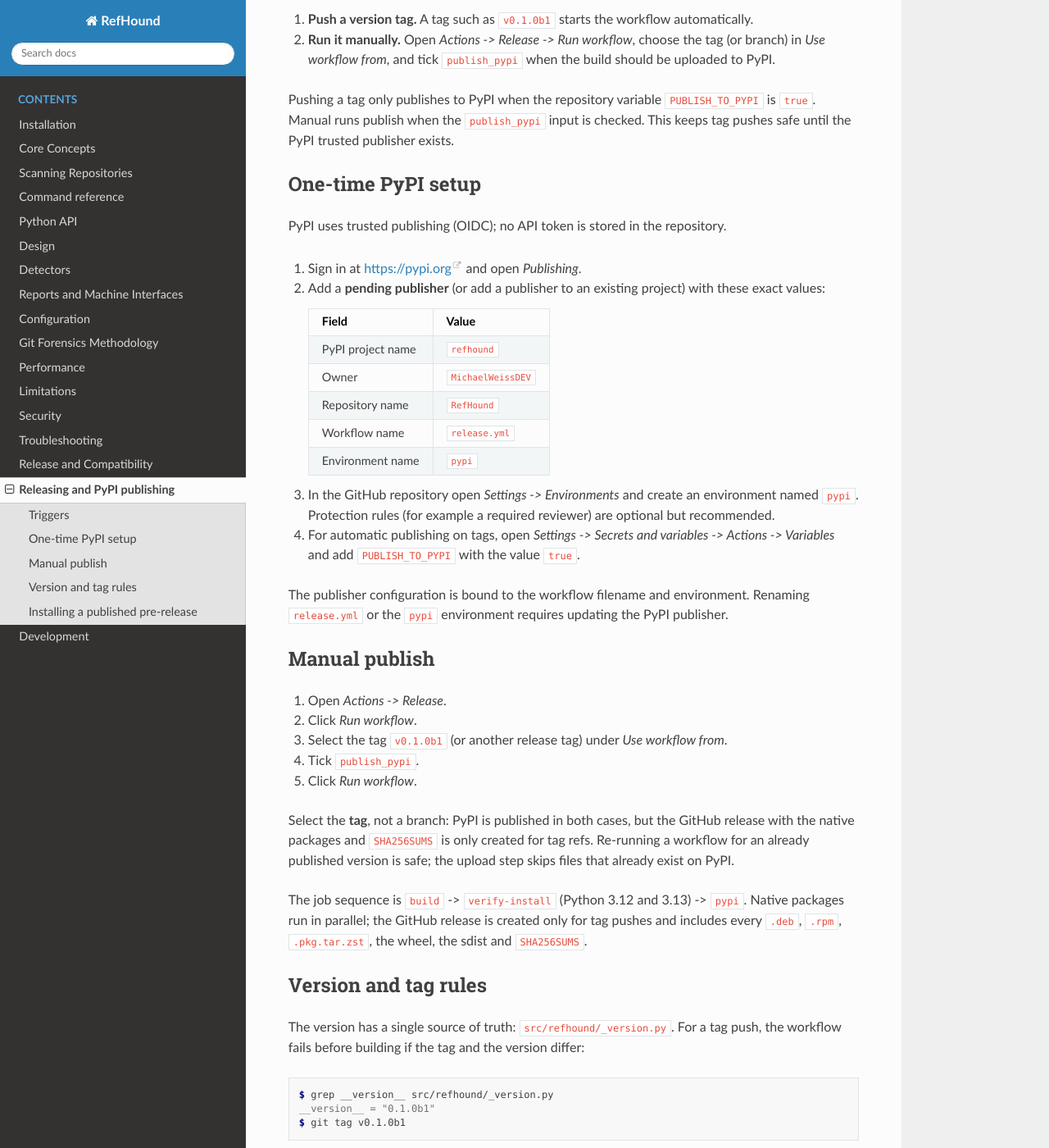
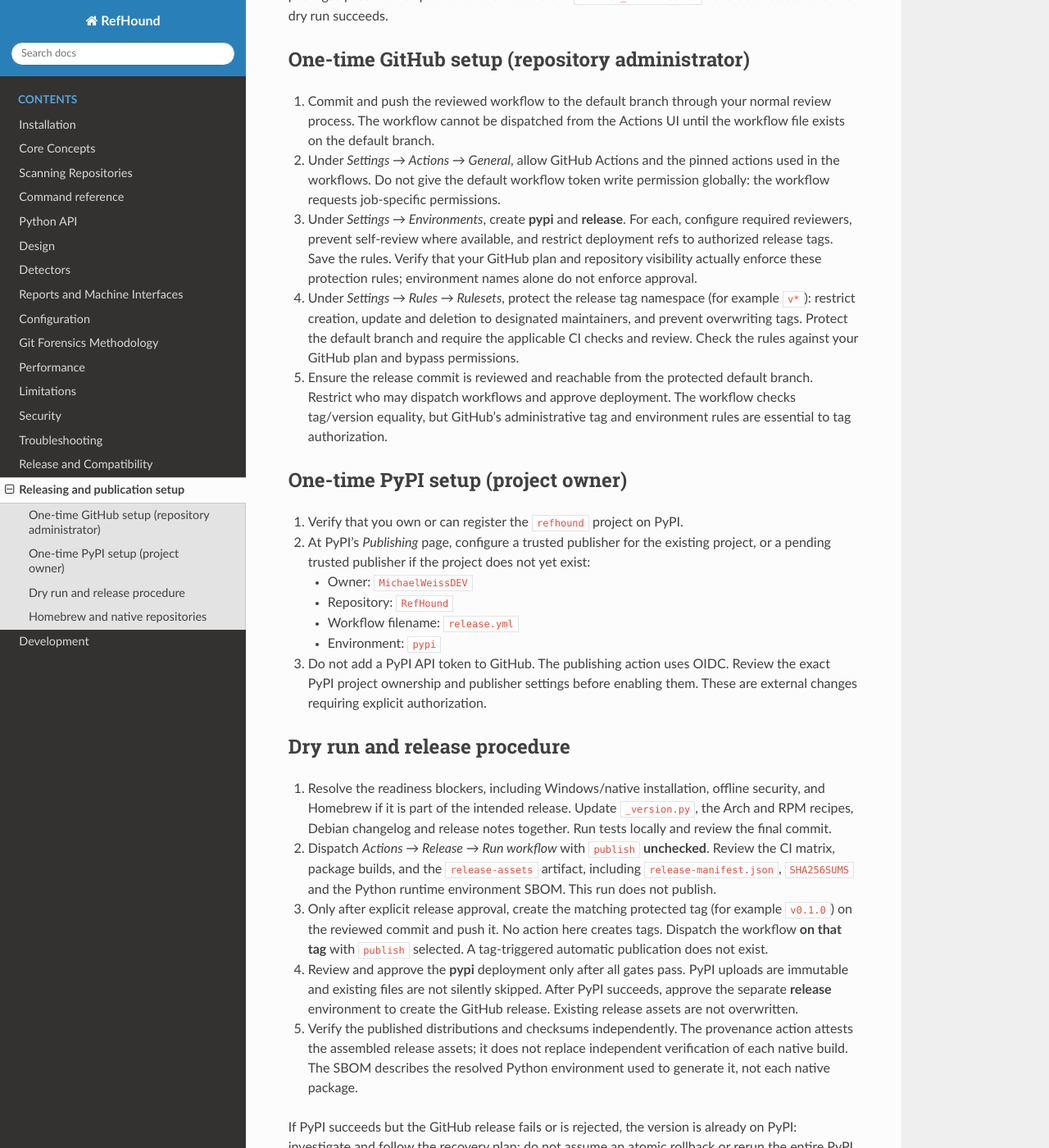
Before and after one commit to MichaelWeissDEV/RefHound, a Sphinx documentation site: the page built from docs/releasing.rst, in a window 1280 px wide and 1400 px high, scrolled down 325 px. Shown: the whole window at 82% size. Built offline with Sphinx 7.4.7 and the Read the Docs theme 3.1.0, drawn with Linux system fonts in a browser that asks for light colours; some of the changed text lies outside the part shown.

```diff
--- a/docs/compatibility.rst
+++ b/docs/compatibility.rst
@@ -6,17 +6,18 @@
 
 RefHound uses PEP 440 pre-release versions:
 
-* ``0.1.0a1`` - first alpha, installable from PyPI and native packages
-* ``0.1.0b1`` - first beta with the public Python API and release pipeline
-* ``0.1.0`` - first stable release
+* ``0.1.0b1`` - current source version
+* ``0.1.0`` - planned first stable release, not yet approved
 
-Pre-releases are not selected by default by ``pip`` or ``uv``. Use
-``pip install --pre refhound`` or ``pipx install --pre refhound``.
+Pre-releases are not selected by default by ``pip`` or ``uv``. Request the
+published beta explicitly with ``pip install 'refhound==0.1.0b1'`` or
+``uv tool install 'refhound==0.1.0b1'``. Using a global pre-release option can
+also select pre-release versions of unrelated dependencies.
 
 The version has a single source of truth: ``src/refhound/_version.py``. The
 build backend and the documentation read it from there; a release tag must
-match it exactly (``v0.1.0b1``). The release workflow checks this before it
-publishes anything.
+match it exactly (``v0.1.0b1``). Publication also requires a stable tag,
+successful gates and protected environment approvals.
 
 Public interfaces
 -----------------
@@ -35,25 +36,26 @@
 ----------------
 
 * Python 3.12 and 3.13.
-* Linux, macOS and Windows for the Python package.
-* Arch Linux, Debian 13 / Ubuntu 24.04 or newer, Fedora, openSUSE Tumbleweed
-  and RHEL 10+ for native packages. RHEL 9 and older streams ship Python 3.9
-  and are not supported by the current ``requires-python`` constraint.
+* Linux, macOS and Windows are targets for the Python package, pending the
+  full cross-platform release matrix.
+* Native packages for Arch Linux, Debian 13, Ubuntu 24.04+, Fedora, openSUSE
+  Tumbleweed and compatible RHEL versions are planned, not release-validated.
+  A Python interpreter meeting the package's ``>=3.12`` requirement is needed.
 * Git SHA-1 is required; SHA-256 is supported where the installed Git
   supports ``git init --object-format=sha256``.
 
 Release artifacts
 -----------------
 
-Each tagged release publishes:
+Planned release artifacts, subject to validation:
 
 * wheel (``py3-none-any``) and source distribution;
 * Debian ``.deb``, RPM for Fedora/openSUSE and an Arch ``.pkg.tar.zst``;
 * ``SHA256SUMS`` and a GitHub release with generated notes.
 
-The wheel is installed in isolation on Python 3.12 and 3.13 before publishing.
-PyPI uses trusted publishing through GitHub OIDC; no long-lived API token is
-stored in the repository.
+The workflow defaults to a dry run. Publication is opt-in and requires
+external trusted publishing and environment protection configuration; it has
+not yet been validated end to end.
 
 Native package artifacts are installable with ``apt``/``dnf``/``zypper``/
 ``pacman`` but do not create package repositories by themselves. Repository
--- a/docs/installation.rst
+++ b/docs/installation.rst
@@ -10,21 +10,32 @@
 Python package (beta)
 ----------------------
 
-RefHound is published on PyPI as ``refhound``. Until the first stable release,
-pre-releases must be requested explicitly:
+The first stable release is not yet approved. The published PyPI version is
+currently ``0.1.0b1``. Pin the beta explicitly so that pre-releases of all
+other dependencies are not selected inadvertently:
 
 .. code-block:: console
 
-   $ pipx install --pre refhound
-   $ uv tool install --prerelease=allow refhound
-   $ python -m pip install --pre refhound
+   $ pipx install 'refhound==0.1.0b1'
+   $ uv tool install 'refhound==0.1.0b1'
+   $ python -m pip install 'refhound==0.1.0b1'
 
-The same package is the source of truth for the native Linux packages.
+Use pip inside a virtual environment. Git must be installed separately and
+available on ``PATH``. Python dependencies are installed automatically.
+The pip and uv commands were tested on macOS ARM64; other platforms and pipx
+still need validation. Remove with ``uv tool uninstall refhound``,
+``pipx uninstall refhound`` or ``python -m pip uninstall refhound``.
+
+The Homebrew tap ``MichaelWeissDEV/homebrew-tap`` is being prepared locally;
+it is not yet published or installation-tested. See its README for the
+maintainer process. Do not treat it as a stable installation source yet.
 
 Native Linux packages
 ---------------------
 
-Release artifacts are attached to each GitHub release:
+Native packages are planned; availability and the exact filenames must be
+verified for the specific release. The following are example filenames, not
+verified download links:
 
 .. code-block:: console
 
@@ -42,6 +53,11 @@
 repository. Automatic updates require a signed, indexed repository or an
 entry in the distribution archive. See ``packaging/README.md`` for build
 instructions, checksums and repository caveats.
+
+Debian 13 ARM64 build, installation, scan, reinstall and removal were tested
+locally for the beta. Ubuntu 24.04's distribution-provided Pydantic, Typer and
+HTTPX are too old for this package; its native package is **not supported**
+without compatible dependencies. Use an isolated Python installation instead.
 
 Arch Linux users can also build from the provided ``PKGBUILD``:
 
@@ -79,6 +95,9 @@
 
    $ refhound scan https://github.com/example/repo.git
 
-Use ``--offline`` to forbid network access. RefHound then fails unless the
+``--offline`` rejects explicit network acquisition. Its behavior with Git
+partial clones and other implicit Git network access has not been fully
+validated, so do not rely on it as a network isolation boundary; use OS-level
+network isolation where required. RefHound fails unless the
 mirror is already cached, and it rejects combinations such as
 ``--offline --unshallow`` that would require a fetch.
--- a/docs/releasing.rst
+++ b/docs/releasing.rst
@@ -1,104 +1,92 @@
-Releasing and PyPI publishing
-=============================
+Releasing and publication setup
+===============================
 
-The release pipeline lives in ``.github/workflows/release.yml`` and is named
-**Release** in the GitHub Actions UI.
+The ``Release`` workflow is manually dispatched. Its default is a dry run:
+it has no publishing job permissions unless ``publish`` is selected. A
+publication requires a stable version tag matching ``src/refhound/_version.py``,
+successful CI, native builds and isolated wheel/sdist tests. The source version
+is currently ``0.1.0b1``; a stable publication is deliberately rejected.
 
-Triggers
---------
+This is a release candidate pipeline, not evidence that the unexecuted GitHub
+matrix or native packages pass. Do not publish until all blockers in
+``RELEASE_READINESS.md`` have been closed and the dry run succeeds.
 
-There are two ways to start it:
+One-time GitHub setup (repository administrator)
+------------------------------------------------
 
-1. **Push a version tag.** A tag such as ``v0.1.0b1`` starts the workflow
-   automatically.
-2. **Run it manually.** Open *Actions -> Release -> Run workflow*, choose the
-   tag (or branch) in *Use workflow from*, and tick ``publish_pypi`` when the
-   build should be uploaded to PyPI.
+1. Commit and push the reviewed workflow to the default branch through your
+   normal review process. The workflow cannot be dispatched from the Actions
+   UI until the workflow file exists on the default branch.
+2. Under *Settings → Actions → General*, allow GitHub Actions and the pinned
+   actions used in the workflows. Do not give the default workflow token write
+   permission globally: the workflow requests job-specific permissions.
+3. Under *Settings → Environments*, create **pypi** and **release**. For
+   each, configure required reviewers, prevent self-review where available,
+   and restrict deployment refs to authorized release tags. Save the rules.
+   Verify that your GitHub plan and repository visibility actually enforce
+   these protection rules; environment names alone do not enforce approval.
+4. Under *Settings → Rules → Rulesets*, protect the release tag namespace
+   (for example ``v*``): restrict creation, update and deletion to designated
+   maintainers, and prevent overwriting tags. Protect the default branch and
+   require the applicable CI checks and review. Check the rules against your
+   GitHub plan and bypass permissions.
+5. Ensure the release commit is reviewed and reachable from the protected
+   default branch. Restrict who may dispatch workflows and approve deployment.
+   The workflow checks tag/version equality, but GitHub's administrative
+   tag and environment rules are essential to tag authorization.
 
-Pushing a tag only publishes to PyPI when the repository variable
-``PUBLISH_TO_PYPI`` is ``true``. Manual runs publish when the
-``publish_pypi`` input is checked. This keeps tag pushes safe until the PyPI
-trusted publisher exists.
+One-time PyPI setup (project owner)
+-----------------------------------
 
-One-time PyPI setup
--------------------
+1. Verify that you own or can register the ``refhound`` project on PyPI.
+2. At PyPI's *Publishing* page, configure a trusted publisher for the existing
+   project, or a pending trusted publisher if the project does not yet exist:
 
-PyPI uses trusted publishing (OIDC); no API token is stored in the repository.
+   * Owner: ``MichaelWeissDEV``
+   * Repository: ``RefHound``
+   * Workflow filename: ``release.yml``
+   * Environment: ``pypi``
 
-1. Sign in at https://pypi.org and open *Publishing*.
-2. Add a **pending publisher** (or add a publisher to an existing project)
-   with these exact values:
+3. Do not add a PyPI API token to GitHub. The publishing action uses OIDC.
+   Review the exact PyPI project ownership and publisher settings before
+   enabling them. These are external changes requiring explicit authorization.
 
-   .. list-table::
-      :header-rows: 1
+Dry run and release procedure
+-----------------------------
 
-      * - Field
-        - Value
-      * - PyPI project name
-        - ``refhound``
-      * - Owner
-        - ``MichaelWeissDEV``
-      * - Repository name
-        - ``RefHound``
-      * - Workflow name
-        - ``release.yml``
-      * - Environment name
-        - ``pypi``
+1. Resolve the readiness blockers, including Windows/native installation,
+   offline security, and Homebrew if it is part of the intended release.
+   Update ``_version.py``, the Arch and RPM recipes, Debian changelog and
+   release notes together. Run tests locally and review the final commit.
+2. Dispatch *Actions → Release → Run workflow* with ``publish`` **unchecked**.
+   Review the CI matrix, package builds, and the ``release-assets`` artifact,
+   including ``release-manifest.json``, ``SHA256SUMS`` and the Python runtime
+   environment SBOM. This run does not publish.
+3. Only after explicit release approval, create the matching protected tag
+   (for example ``v0.1.0``) on the reviewed commit and push it. No action here
+   creates tags. Dispatch the workflow **on that tag** with ``publish``
+   selected. A tag-triggered automatic publication does not exist.
+4. Review and approve the **pypi** deployment only after all gates pass.
+   PyPI uploads are immutable and existing files are not silently skipped.
+   After PyPI succeeds, approve the separate **release** environment to create
+   the GitHub release. Existing release assets are not overwritten.
+5. Verify the published distributions and checksums independently. The
+   provenance action attests the assembled release assets; it does not replace
+   independent verification of each native build. The SBOM describes the
+   resolved Python environment used to generate it, not each native package.
 
-3. In the GitHub repository open *Settings -> Environments* and create an
-   environment named ``pypi``. Protection rules (for example a required
-   reviewer) are optional but recommended.
-4. For automatic publishing on tags, open
-   *Settings -> Secrets and variables -> Actions -> Variables* and add
-   ``PUBLISH_TO_PYPI`` with the value ``true``.
+If PyPI succeeds but the GitHub release fails or is rejected, the version is
+already on PyPI: investigate and follow the recovery plan; do not assume an
+atomic rollback or rerun the entire PyPI upload. To remedy a defective PyPI
+artifact, consider yanking it, notify users, then build and review a new version.
+Never move an existing release tag or silently replace release assets.
 
-The publisher configuration is bound to the workflow filename and
-environment. Renaming ``release.yml`` or the ``pypi`` environment requires
-updating the PyPI publisher.
+Homebrew and native repositories
+--------------------------------
 
-Manual publish
---------------
-
-1. Open *Actions -> Release*.
-2. Click *Run workflow*.
-3. Select the tag ``v0.1.0b1`` (or another release tag) under
-   *Use workflow from*.
-4. Tick ``publish_pypi``.
-5. Click *Run workflow*.
-
-Select the **tag**, not a branch: PyPI is published in both cases, but the
-GitHub release with the native packages and ``SHA256SUMS`` is only created
-for tag refs. Re-running a workflow for an already published version is
-safe; the upload step skips files that already exist on PyPI.
-
-The job sequence is ``build`` -> ``verify-install`` (Python 3.12 and 3.13) ->
-``pypi``. Native packages run in parallel; the GitHub release is created only
-for tag pushes and includes every ``.deb``, ``.rpm``, ``.pkg.tar.zst``, the
-wheel, the sdist and ``SHA256SUMS``.
-
-Version and tag rules
----------------------
-
-The version has a single source of truth: ``src/refhound/_version.py``. For a
-tag push, the workflow fails before building if the tag and the version differ:
-
-.. code-block:: console
-
-   $ grep __version__ src/refhound/_version.py
-   __version__ = "0.1.0b1"
-   $ git tag v0.1.0b1
-
-PyPI versions are immutable. To retry after a failed upload or to publish a
-change, bump ``_version.py`` (for example ``0.1.0b2``), update the tag, and
-run again. Do not reuse a version that is already on PyPI.
-
-Installing a published pre-release
-----------------------------------
-
-Pre-releases are not selected by default:
-
-.. code-block:: console
-
-   $ pip install --pre refhound
-   $ pipx install --pre refhound
-   $ uv tool install --prerelease=allow refhound
+No Homebrew tap, AUR package, APT/DNF repository, OBS project or COPR project
+is configured by this workflow. A beta formula is prepared in the sibling
+``homebrew-tap`` repository but has not yet been installation-tested or
+published. A tested stable formula and repository integration remain open
+work. Set up any external repository, signing key or account only after
+separate approval.
```
Also changed, not shown: IMPLEMENTATION_REPORT.md (deleted, +0 -131 lines), README.md (+26 -2 lines), packaging/README.md, 10 other files.
